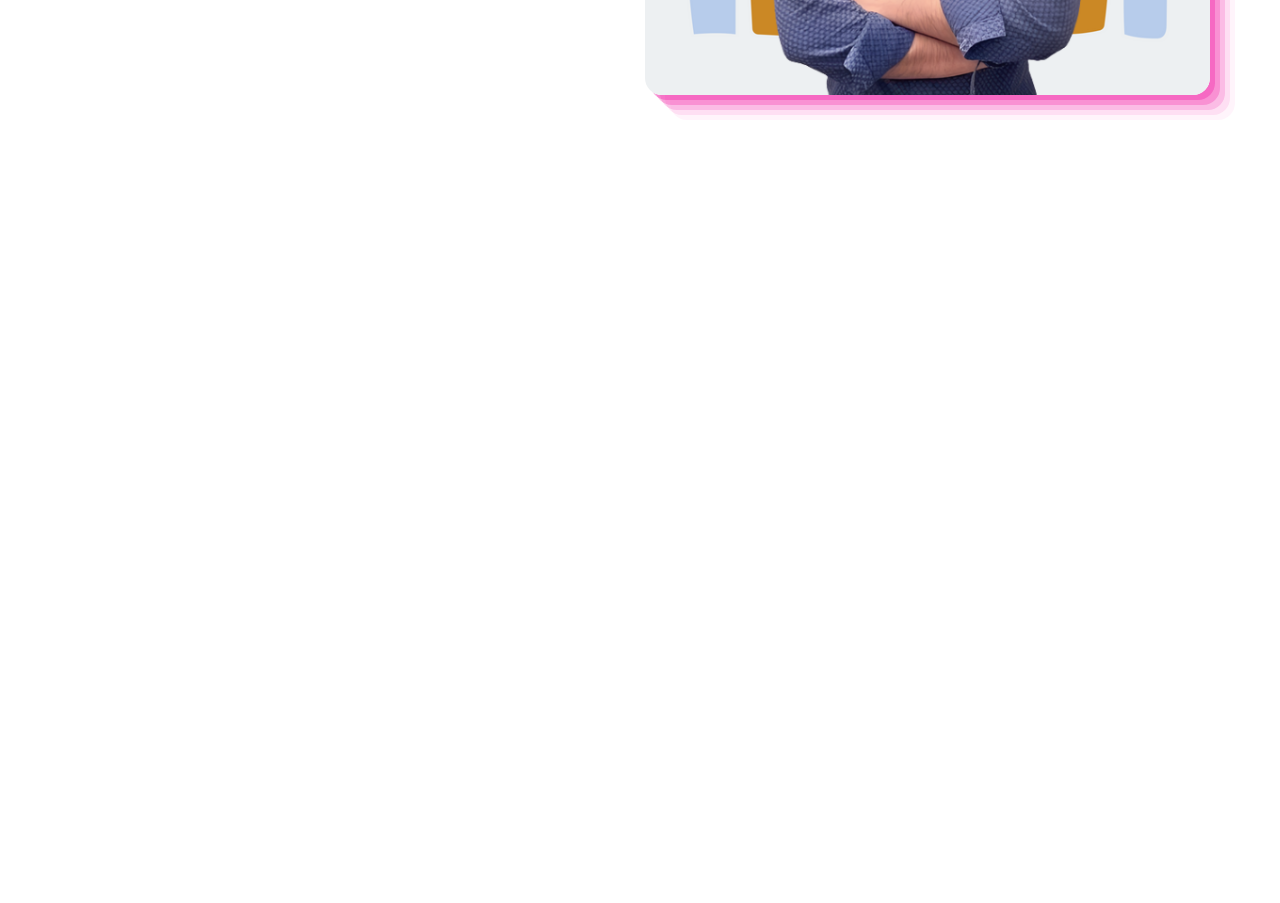
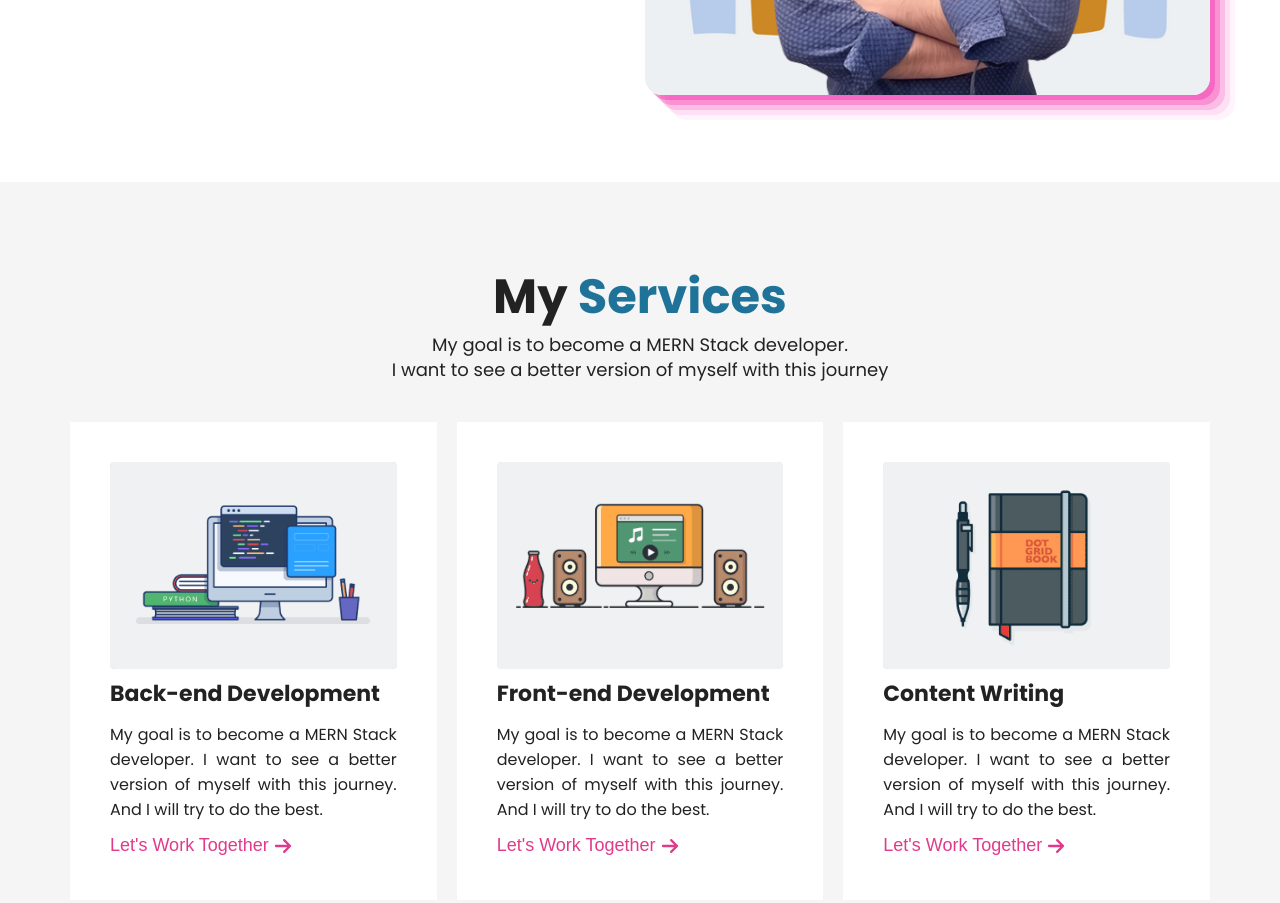
Before and after one commit to naymurweb/mission-2022, a plain HTML site: page index.html in a window 1280 px wide. Shown: the part 550-1453 px from the top of the page. Before the commit the page ends 800 px from the top, so only its background shows below. Drawn offline with Linux system fonts and the light colour scheme.

Commit message:
service-section

```diff
--- a/css/style.css
+++ b/css/style.css
@@ -38,9 +38,27 @@ img {
 
 .btn:hover {
     color: #242B2E;
+}
 
+.btn2 {
+    border: none;
+    font-size: 18px;
+    background-color: #fff;
+    color: #E03B8B;
+    cursor: pointer;
+    display: flex;
+    align-items: center;
+}
 
+.btn2:hover {
+    color: #207398;
+    text-decoration: underline;
 }
+
+svg.h-6.w-6 {
+    width: 28px;
+}
+
 
 .mark {
     color: #207398;
@@ -65,14 +83,14 @@ h2 {
 }
 
 h3 {
-    font-size: 24px;
+    font-size: 22px;
     line-height: 36px;
     text-align: justify;
 }
 
 p {
     font-size: 18px;
-    line-height: 30px;
+    line-height: 25px;
 }
 
 /* hero-area css */
@@ -95,3 +113,31 @@ p {
 .hero-content p {
     margin: 10px 0;
 }
+
+/* service-section css */
+
+.service-heading {
+    text-align: center;
+    margin-bottom: 40px;
+}
+.service-content{
+    display: flex;
+    gap: 20px;
+    align-items: center;
+}
+
+.service-section {
+    background-color: #f5f5f5;
+}
+
+.card {
+    background-color: #fff;
+    width: 35%;
+    padding: 40px;
+}
+
+.card p {
+    text-align: justify;
+    margin: 10px 0;
+    font-size: 16px;
+}
--- a/index.html
+++ b/index.html
@@ -18,6 +18,7 @@
 
 <body>
     <main>
+        <!-- hero-area -->
         <section class="hero-area">
             <div class="container">
                 <div class="hero-content">
@@ -36,6 +37,48 @@
                 </div>
             </div>
         </section>
+        <!-- service-section -->
+        <section class="service-section">
+            <div class="container">
+                <div class="service-heading">
+                    <h2>My <span class="mark">Services</span></h2>
+                    <p>My goal is to become a MERN Stack developer. <br> I want to see a better version of myself with this journey </p>
+                </div>
+
+                <div class="service-content">
+
+                    <div class="card">
+                        <img src="./images/illustrators/service-1.png" alt="">
+                        <h3>Back-end Development</h3>
+                        <p>My goal is to become a MERN Stack developer. I want to see a better version of myself with this journey. And I will try to do the best.</p>
+                        <button class="btn2">Let's Work Together <svg xmlns="http://www.w3.org/2000/svg" class="h-6 w-6" fill="none" viewBox="0 0 24 24" stroke="currentColor" stroke-width="2">
+                            <path stroke-linecap="round" stroke-linejoin="round" d="M13 7l5 5m0 0l-5 5m5-5H6" />
+                          </svg></button>
+                    </div>
+
+                    <div class="card">
+                        <img src="./images/illustrators/service-2.png" alt="">
+                        <h3>Front-end Development</h3>
+                        <p>My goal is to become a MERN Stack developer. I want to see a better version of myself with this journey. And I will try to do the best.</p>
+                        <button class="btn2">Let's Work Together <svg xmlns="http://www.w3.org/2000/svg" class="h-6 w-6" fill="none" viewBox="0 0 24 24" stroke="currentColor" stroke-width="2">
+                            <path stroke-linecap="round" stroke-linejoin="round" d="M13 7l5 5m0 0l-5 5m5-5H6" />
+                          </svg></button>
+                    </div>
+
+                    <div class="card">
+                        <img src="./images/illustrators/service-3.png" alt="">
+                        <h3>Content Writing</h3>
+                        <p>My goal is to become a MERN Stack developer. I want to see a better version of myself with this journey. And I will try to do the best.</p>
+                        <button class="btn2">Let's Work Together <svg xmlns="http://www.w3.org/2000/svg" class="h-6 w-6" fill="none" viewBox="0 0 24 24" stroke="currentColor" stroke-width="2">
+                            <path stroke-linecap="round" stroke-linejoin="round" d="M13 7l5 5m0 0l-5 5m5-5H6" />
+                          </svg></button>
+                    </div>
+
+                </div>
+
+            </div>
+
+        </section>
     </main>
 
 </body>
```
Also changed, not shown: images/illustrators/service-1.png (added), images/illustrators/service-2.png (added), images/illustrators/service-3.png (added).
